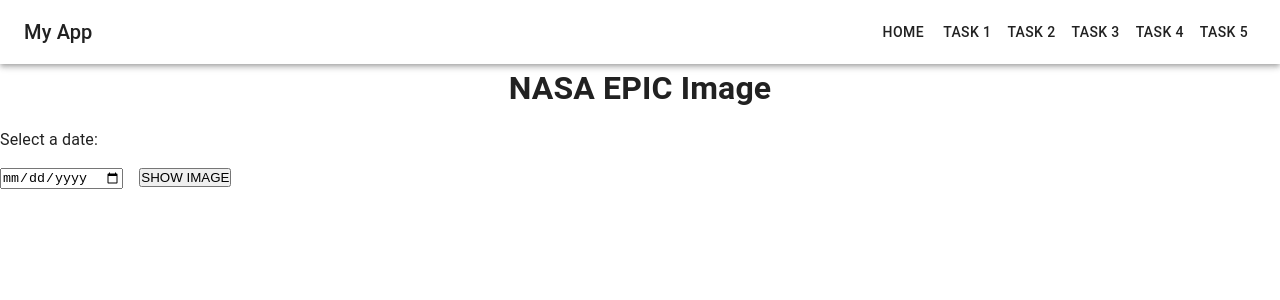
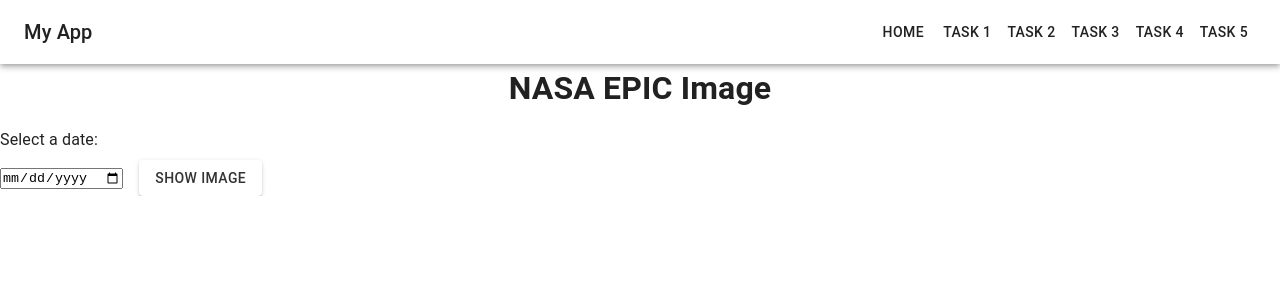
Before and after one commit to Natata08/hyf-homework, a Next.js app in the folder react/react2/week1/my-app/: page /nasa_epic in a window 1280 px wide. Shown: the top 300 px of the page. Built offline with nearby package versions, Linux system fonts and the light colour scheme.

Commit message:
add Buttons from MUI

```diff
--- a/react/react2/week1/my-app/app/nasa_epic/page.js
+++ b/react/react2/week1/my-app/app/nasa_epic/page.js
@@ -2,6 +2,7 @@
 
 import { useRef } from "react";
 import { useRouter } from "next/navigation";
+import Button from "@mui/material/Button";
 
 export default function EpicHomePage() {
   const dateRef = useRef(null);
@@ -30,9 +31,20 @@
           required
           style={{ marginRight: "1rem", marginTop: "1rem" }}
         />
-        <button type='submit' style={{ textTransform: "uppercase" }}>
+        <Button
+          type='submit'
+          variant='contained'
+          size='medium'
+          sx={{
+            backgroundColor: "#fff",
+            color: "#333",
+            "&:hover": {
+              backgroundColor: "gray",
+            },
+          }}
+        >
           Show Image
-        </button>
+        </Button>
       </form>
     </div>
   );
```
Also changed, not shown: react/react2/week1/my-app/app/nasa_epic/[slug]/page.js (+18 -5 lines).
